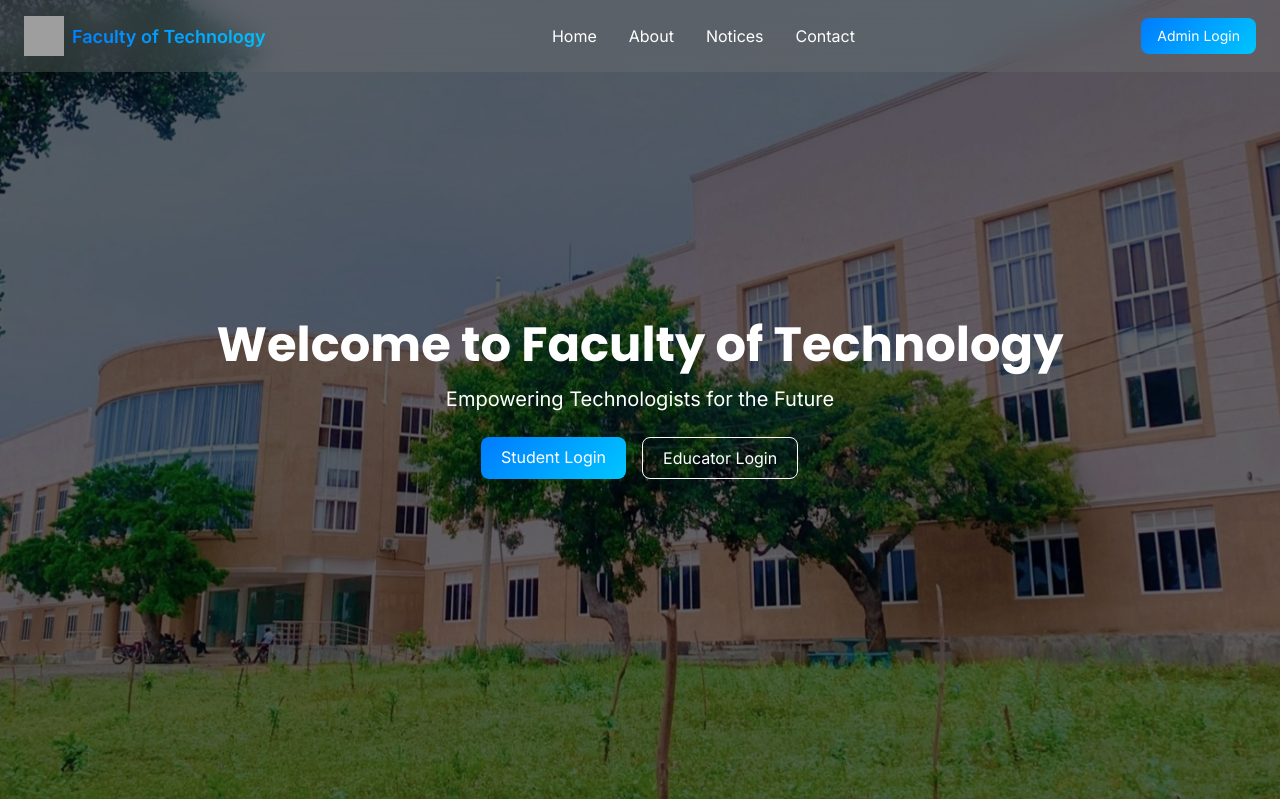
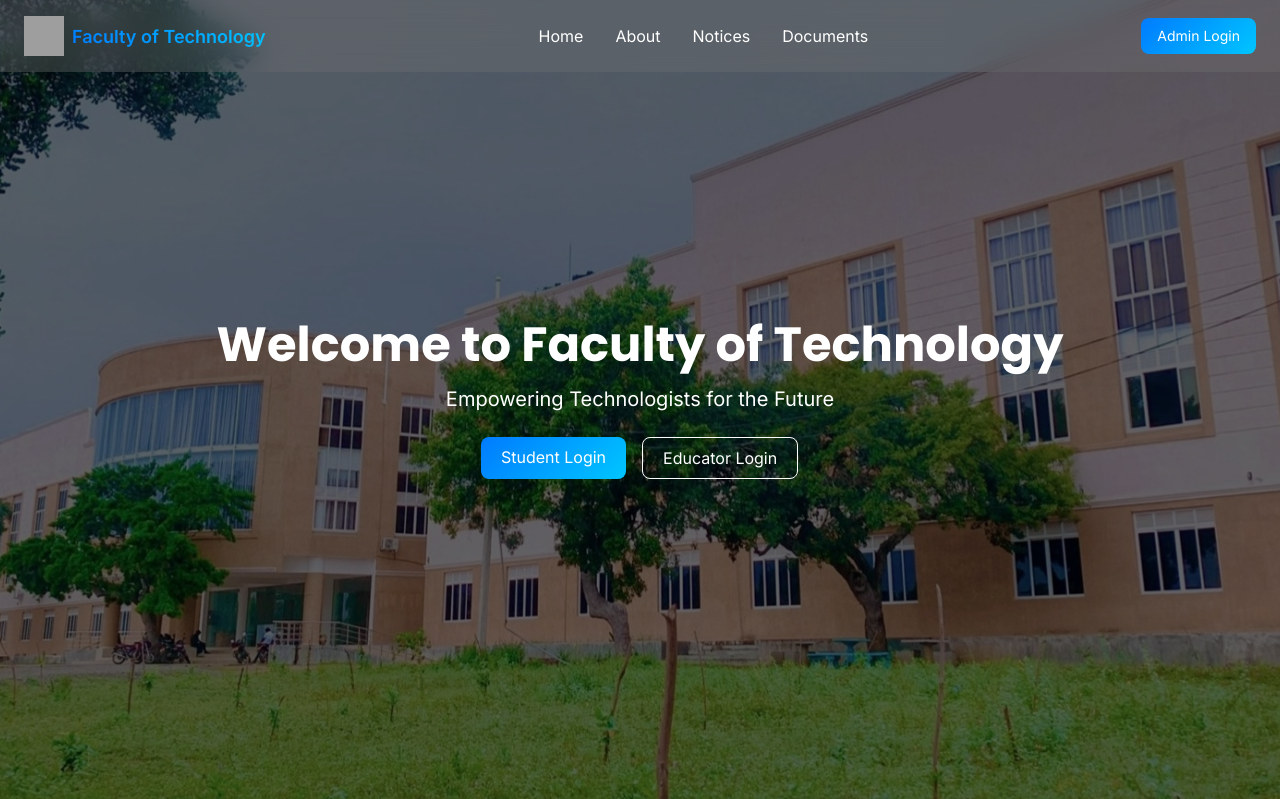
Before and after one commit to NexTechGen/studentPortalUOJ, a Flask app: page / in a window 1280 px wide. Shown: the top 799 px of the page. Run offline with Flask 2, Linux system fonts and the light colour scheme; some libraries are stand-ins or nearby versions; grey boxes are pictures that could not be loaded.

Commit message:
home page

```diff
--- a/templates/home.html
+++ b/templates/home.html
@@ -125,7 +125,7 @@
         <li><a href="#home" class="hover:text-cyan-400 transition">Home</a></li>
         <li><a href="#about" class="hover:text-cyan-400 transition">About</a></li>
         <li><a href="#notices" class="hover:text-cyan-400 transition">Notices</a></li>
-        <li><a href="#contact" class="hover:text-cyan-400 transition">Contact</a></li>
+        <li><a href="#academic-docs" class="hover:text-cyan-400 transition">Documents</a></li>
       </ul>
 
       <!-- Right Side -->
@@ -154,7 +154,7 @@
         <li><a href="#home" class="hover:text-cyan-500">Home</a></li>
         <li><a href="#about" class="hover:text-cyan-500">About</a></li>
         <li><a href="#notices" class="hover:text-cyan-500">Notices</a></li>
-        <li><a href="#contact" class="hover:text-cyan-500">Contact</a></li>
+        <li><a href="#academic-docs" class="hover:text-cyan-500">Documents</a></li>
         <li><a href="#" class="btn-gradient px-3 py-2 rounded-lg text-sm">Admin Login</a></li>
       </ul>
     </div>
```
